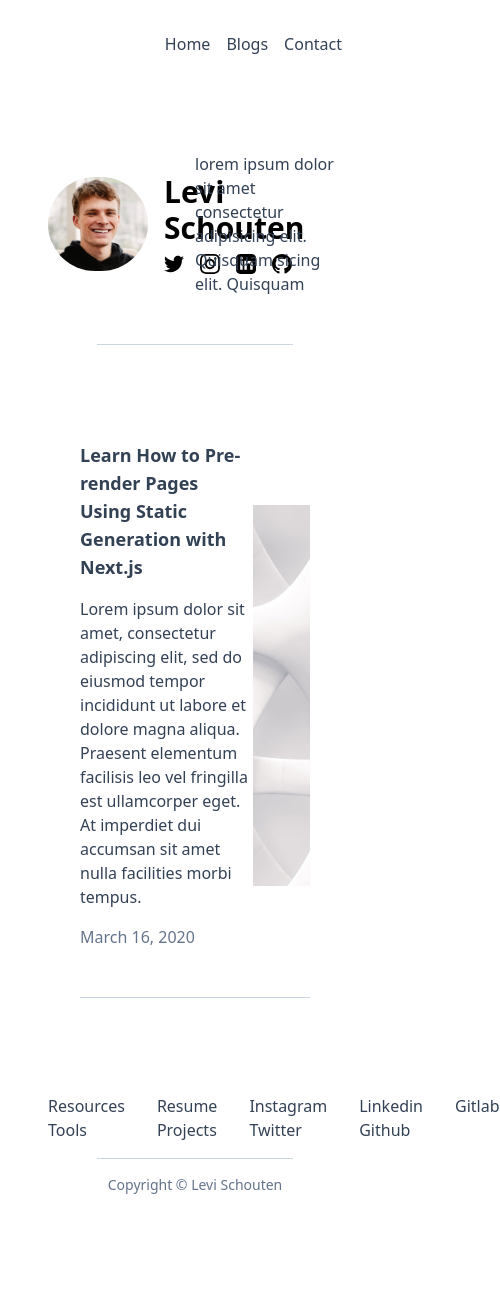
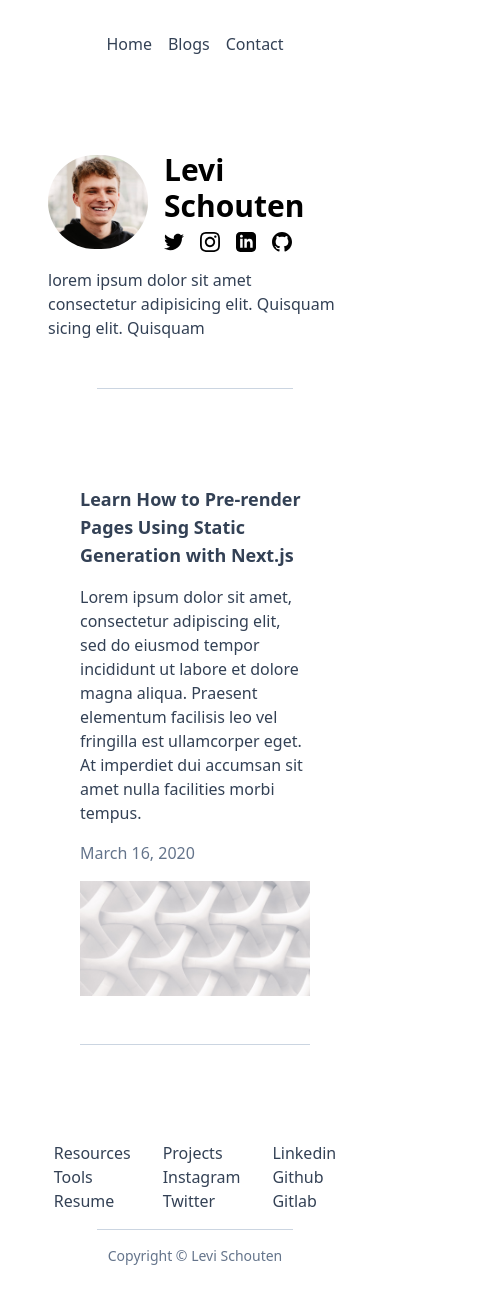
Before and after one commit to levischouten/levischouten-net, a Next.js app: page /blogs in a window 390 px wide. Shown: the whole page, 500 px wide, since content can reach past the window. Before the commit the page ends 1227 px from the top, so only its background shows below. Built offline with nearby package versions, Linux system fonts and the light colour scheme.

Commit message:
Improved responsiveness

```diff
--- a/src/components/footer.tsx
+++ b/src/components/footer.tsx
@@ -2,7 +2,7 @@ import Link from "next/link";
 import { motion } from "framer-motion";
 
 type Props = {
-  showContact: boolean;
+  showContact?: boolean;
 };
 
 export default function Footer(props: Props) {
@@ -27,7 +27,7 @@ export default function Footer(props: Props) {
             </button>
           </div>
         )}
-        <div className="grid grid-rows-2 grid-flow-col gap-x-8 m-auto">
+        <div className="grid grid-rows-3 sm:grid-rows-2 grid-flow-col gap-x-8 m-auto">
           <Link href="resources">Resources</Link>
           <Link href="tools">Tools</Link>
           <Link href="resume">Resume</Link>
--- a/src/components/header.tsx
+++ b/src/components/header.tsx
@@ -23,7 +23,7 @@ export default function Header(props: Props) {
         <title>{title || "Levi Schouten"}</title>
       </Head>
       <header className="grid grid-cols-1 gap-24">
-        <div className="flex justify-end">
+        <div className="flex sm:justify-end justify-center">
           <nav className="flex gap-4">
             <Link href="/">Home</Link>
             <Link href="/blogs">Blogs</Link>
@@ -32,12 +32,12 @@ export default function Header(props: Props) {
         </div>
 
         {showBanner && (
-          <div className="grid grid-cols-1 gap-12">
+          <div className="grid grid-cols-1 gap-12 mx-auto">
             <motion.div
               initial={{ translateY: "-10px", opacity: 0 }}
               whileInView={{ translateY: 0, opacity: 1 }}
               transition={{ duration: 0.5 }}
-              className="grid grid-cols-2"
+              className="grid grid-cols-1 gap-4 sm:grid-cols-2"
             >
               <div className="flex gap-4 items-center">
                 <Image
--- a/src/components/layout.tsx
+++ b/src/components/layout.tsx
@@ -5,16 +5,17 @@ type Props = {
   children?: React.ReactNode;
   title?: string;
   showBanner?: boolean;
+  showContact?: boolean;
 };
 
 export default function Layout(props: Props) {
-  const { children, title, showBanner } = props;
+  const { children, title, showBanner, showContact } = props;
 
   return (
     <div className="grid grid-rows-[min-content_1fr_min-content] grid-cols-1 gap-16 mx-auto max-w-4xl px-12 py-8 h-full min-h-screen text-slate-700">
       <Header title={title} showBanner={showBanner} />
       <main>{children}</main>
-      <Footer />
+      <Footer showContact={showContact} />
     </div>
   );
 }
--- a/src/pages/blogs/index.tsx
+++ b/src/pages/blogs/index.tsx
@@ -21,8 +21,8 @@ export default function Blogs({
             key={blog.slug}
           >
             <Link href={`blogs/${blog.slug}`}>
-              <div className="grid grid-cols-4 items-center">
-                <div className="grid grid-cols-1 gap-4 col-span-3">
+              <div className="grid grid-cols-4 gap-4 items-center">
+                <div className="grid grid-cols-1 gap-4 col-span-4 sm:col-span-3">
                   <h2 className="font-bold text-lg">{blog.title}</h2>
                   <p>{blog.excerpt}</p>
                   <time className="text-slate-500" dateTime={blog.date}>
@@ -34,7 +34,7 @@ export default function Blogs({
                   alt="Blog thumbnail image"
                   width={1000}
                   height={1000}
-                  className="object-cover h-3/4"
+                  className="object-cover sm:col-span-1 sm:h-3/4 col-span-4"
                 />
               </div>
             </Link>
--- a/src/pages/index.tsx
+++ b/src/pages/index.tsx
@@ -26,7 +26,7 @@ export default function Home({
                 >
                   <Link href={`blogs/${blog.slug}`}>
                     <div className="grid grid-cols-4 items-center">
-                      <div className="grid grid-cols-1 gap-4 col-span-3">
+                      <div className="grid grid-cols-1 gap-4 col-span-4 sm:col-span-3">
                         <h2 className="font-bold text-lg">{blog.title}</h2>
                         <p>{blog.excerpt}</p>
                         <time className="text-slate-500" dateTime={blog.date}>
@@ -38,7 +38,7 @@ export default function Home({
                         alt="Blog thumbnail image"
                         width={1000}
                         height={1000}
-                        className="object-cover h-3/4"
+                        className="object-cover col-span-4 sm:col-span-1 sm:h-3/4"
                       />
                     </div>
                   </Link>
```
